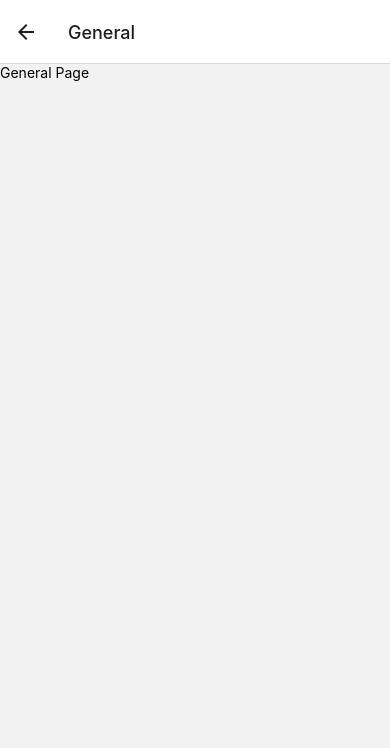
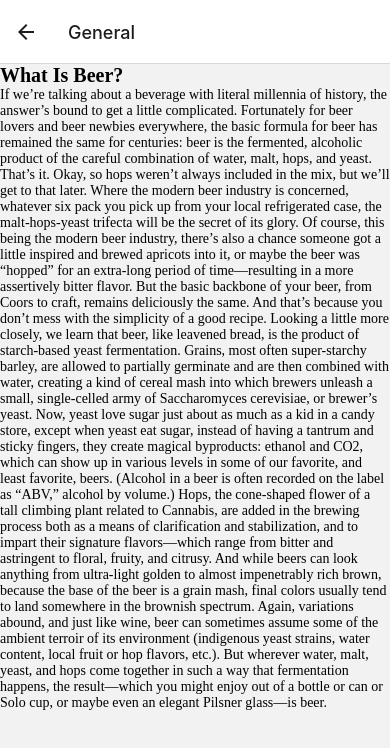
Before and after one commit to elliotjhan/beer-basics, a React Native app in the folder beer-basics/: screen /General in a window 390 px wide. Shown: the top 748 px of the page. Built offline with nearby package versions, Linux system fonts and the light colour scheme.

Commit message:
filler text

```diff
--- a/beer-basics/components/general.js
+++ b/beer-basics/components/general.js
@@ -1,12 +1,47 @@
 import React from 'react';
-import { Text, View } from 'react-native';
+import { Text, View, StyleSheet } from 'react-native';
 
 const General = () => {
   return (
     <View>
-        <Text>General Page</Text>
+      <Text style={styles.titleText}>What Is Beer?</Text>
+      <Text style={styles.baseText}>
+        If we’re talking about a beverage with literal millennia of
+        history, the answer’s bound to get a little complicated.
+        Fortunately for beer lovers and beer newbies everywhere, the basic formula
+        for beer has remained the same for centuries: beer is the fermented,
+        alcoholic product of the careful combination of water, malt, hops, and
+        yeast. That’s it. Okay, so hops weren’t always included in the mix, but
+        we’ll get to that later. Where the modern beer industry is concerned,
+        whatever six pack you pick up from your local refrigerated case, the
+        malt-hops-yeast trifecta will be the secret of its glory. Of course,
+        this being the modern beer industry, there’s also a chance someone got a
+        little inspired and brewed apricots into it, or maybe the beer was “hopped”
+        for an extra-long period of time—resulting in a more assertively bitter
+        flavor. But the basic backbone of your beer, from Coors to craft, remains
+        deliciously the same. And that’s because you don’t mess with the simplicity
+        of a good recipe.
+        Looking a little more closely, we learn that beer, like leavened bread,
+        is the product of starch-based yeast fermentation. Grains, most often super-starchy barley, are allowed to partially germinate and are then combined with water, creating a kind of cereal mash into which brewers unleash a small, single-celled army of Saccharomyces cerevisiae, or brewer’s yeast. Now, yeast love sugar just about as much as a kid in a candy store, except when yeast eat sugar, instead of having a tantrum and sticky fingers, they create magical byproducts: ethanol and CO2, which can show up in various levels in some of our favorite, and least favorite, beers. (Alcohol in a beer is often recorded on the label as “ABV,” alcohol by volume.) Hops, the cone-shaped flower of a tall climbing plant related to Cannabis, are added in the brewing process both as a means of clarification and stabilization, and to impart their signature flavors—which range from bitter and astringent to floral, fruity, and citrusy. And while beers can look anything from ultra-light golden to almost impenetrably rich brown, because the base of the beer is a grain mash, final colors usually tend to land somewhere in the brownish spectrum.
+        Again, variations abound, and just like wine, beer can sometimes assume
+        some of the ambient terroir of its environment (indigenous yeast strains,
+        water content, local fruit or hop flavors, etc.). But wherever water, malt,
+        yeast, and hops come together in such a way that fermentation happens,
+        the result—which you might enjoy out of a bottle or can or Solo cup, or
+        maybe even an elegant Pilsner glass—is beer.
+      </Text>
     </View>
   )
 }
 
+const styles = StyleSheet.create({
+  baseText: {
+    fontFamily: "Cochin"
+  },
+  titleText: {
+    fontSize: 20,
+    fontWeight: "bold",
+    fontFamily: "Cochin"
+  }
+})
 export default General;
```
